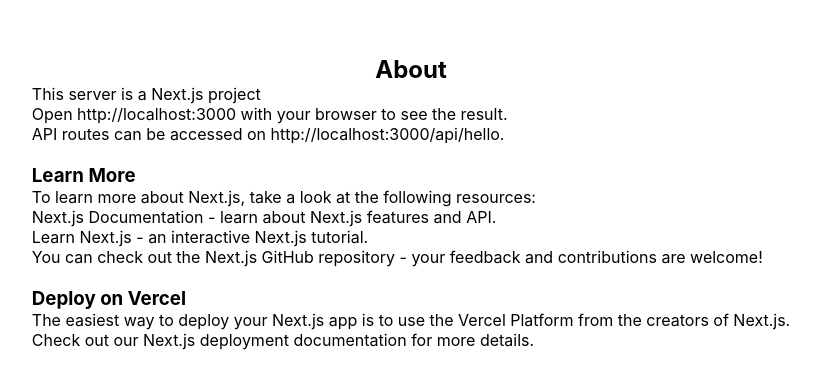
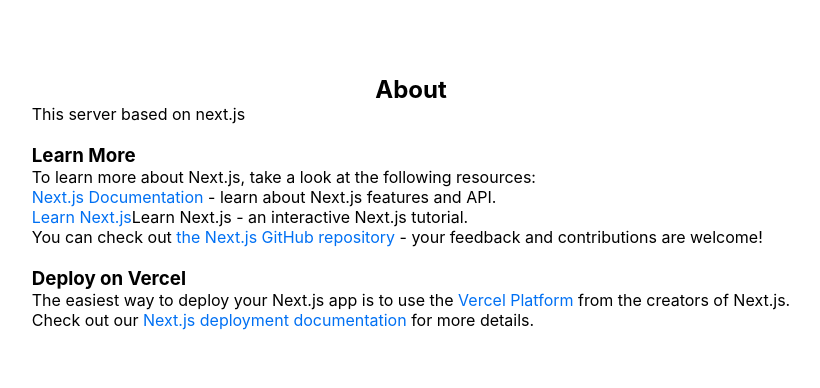
Before and after one commit to luckyby/next-prisma-pyramid-of-tests, a Next.js app: page /about in a window 1280 px wide. Shown: the part 198-586 px from the top of the page, without its empty margins (229-1049 px from the left). Built offline with nearby package versions, Linux system fonts and the light colour scheme.

Commit message:
Changed README.md

```diff
--- a/pages/about.js
+++ b/pages/about.js
@@ -6,22 +6,22 @@
       <div className={styles.grid}>
         <h2>About</h2>
         <div>
-          <p>This server is a Next.js project</p>
-          <p>Open <a href="http://localhost:3000">http://localhost:3000</a>  with your browser to see the result.</p>
-          <p>API routes can be accessed on <a href="http://localhost:3000">http://localhost:3000/api/hello</a>.</p>
+          <p>This server based on next.js</p>
+          {/*<p>Open <a href="http://localhost:3000">http://localhost:3000</a>  with your browser to see the result.</p>*/}
+          {/*<p>API routes can be accessed on <a href="http://localhost:3000">http://localhost:3000/api/hello</a>.</p>*/}
           <br/>
           <p>
             <h3>Learn More</h3>
             <p>To learn more about Next.js, take a look at the following resources:</p>
 
-            <p>Next.js Documentation - learn about Next.js features and API.<br/>
-            Learn Next.js - an interactive Next.js tutorial.<br/>
-            You can check out the Next.js GitHub repository - your feedback and contributions are welcome!<br/>
+            <p><a href="https://nextjs.org/docs">Next.js Documentation</a> - learn about Next.js features and API.<br/>
+              <a href="https://nextjs.org/learn">Learn Next.js</a>Learn Next.js - an interactive Next.js tutorial.<br/>
+            You can check out <a href="https://github.com/vercel/next.js/">the Next.js GitHub repository</a> - your feedback and contributions are welcome!<br/>
             </p><br/>
             <h3>Deploy on Vercel</h3>
-            <p>The easiest way to deploy your Next.js app is to use the Vercel Platform from the creators of Next.js.</p>
+            <p>The easiest way to deploy your Next.js app is to use the <a href="https://vercel.com/new?utm_medium=default-template&filter=next.js&utm_source=create-next-app&utm_campaign=create-next-app-readme">Vercel Platform</a> from the creators of Next.js.</p>
 
-            Check out our Next.js deployment documentation for more details.</p>
+            Check out our <a href="https://nextjs.org/docs/deployment">Next.js deployment documentation</a> for more details.</p>
         </div>
       </div>
     </main>
--- a/pages/index.js
+++ b/pages/index.js
@@ -23,7 +23,7 @@
 
         <div className={styles.description}>
           <br/>
-          <p> API routes can be accessed on the next endpoints: </p>
+          <p> API routes can be accessed on endpoints: </p>
           <div >
             <a href="http://localhost:3000/api/hello" className={styles.card}> http://localhost:3000/api/hello </a><br/>
             <a href="http://localhost:3000/api/hello/Pan" className={styles.card}>
@@ -40,7 +40,7 @@
           <br/>
           <p>Server has the next static pages:</p>
           <div className={styles.grid}>
-            <a href="http://localhost:3000/about" className={styles.card} >http://localhost:3000/about </a><br/>
+            <a href="http://localhost:3000/about" className={styles.card} >http://localhost:3000/about </a>
             <a href="http://localhost:3000/weather" className={styles.card} >http://localhost:3000/weather </a><br/>
           </div>
           {/*Get started by editing{' '}*/}
--- a/styles/Home.module.css
+++ b/styles/Home.module.css
@@ -26,6 +26,17 @@
   justify-content: center;
   align-items: center;
   flex-grow: 1;
+}
+
+.grid p a {
+  color: #0070f3;
+  text-decoration: none;
+}
+
+.grid p a:hover,
+.grid p a:focus,
+.grid p a:active {
+  text-decoration: underline;
 }
 
 .title a {
```
Also changed, not shown: 1 other file (tests, documents, lock files or other folders).
